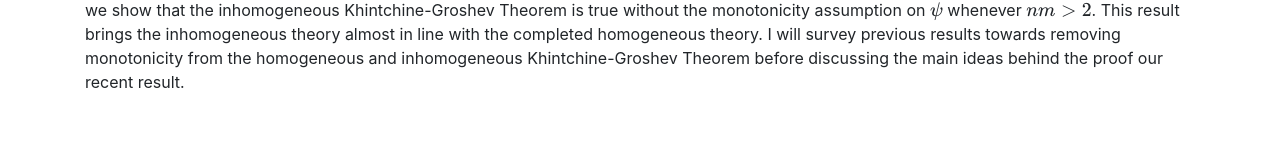
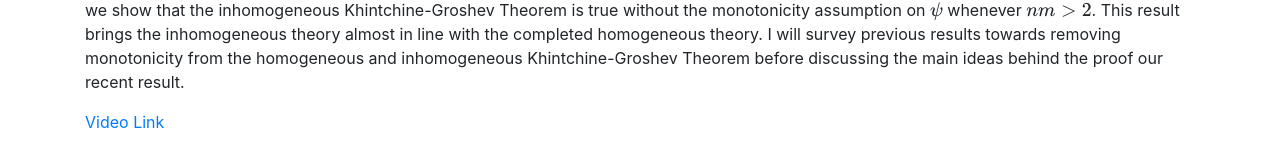
Before and after one commit to lively-cat-lover/DAHD-webinar, a Jekyll site: the page built from _posts/2021-12-17-Allen.md, in a window 1280 px wide. Shown: the part 307-474 px from the top of the page. Built offline with Jekyll 4.4.1, drawn with Linux system fonts in a browser that asks for light colours; formulas are drawn with MathJax 3.

Commit message:
add video

```diff
--- a/_posts/2021-12-17-Allen.md
+++ b/_posts/2021-12-17-Allen.md
@@ -7,3 +7,5 @@ categories: Diophantine approximation
 ---
 
 Abstract: The classical (inhomogeneous) Khintchine-Groshev Theorem tells us that for a monotonic approximating function $\psi: \mathbb{N} \to [0,\infty)$ the Lebesgue measure of the set of (inhomogeneously) $\psi$-well-approximable points in $\mathbb{R}^{nm}$ is zero or full depending on, respectively, the convergence or divergence of $\sum_{q=1}^{\infty}{q^{n-1}\psi(q)^m}$. In the homogeneous case, it is now known that the monotonicity condition on $\psi$ can be removed whenever $nm>1$, and cannot be removed when $nm=1$. In this talk I will discuss recent work with Felipe A. Ramírez (Wesleyan, US) in which we show that the inhomogeneous Khintchine-Groshev Theorem is true without the monotonicity assumption on $\psi$ whenever $nm>2$. This result brings the inhomogeneous theory almost in line with the completed homogeneous theory. I will survey previous results towards removing monotonicity from the homogeneous and inhomogeneous Khintchine-Groshev Theorem before discussing the main ideas behind the proof our recent result.
+
+[Video Link](https://drive.google.com/file/d/1OWMXI5YCtqb9Xs2ZadNJHC4Rzi5C4T9u/)
```
